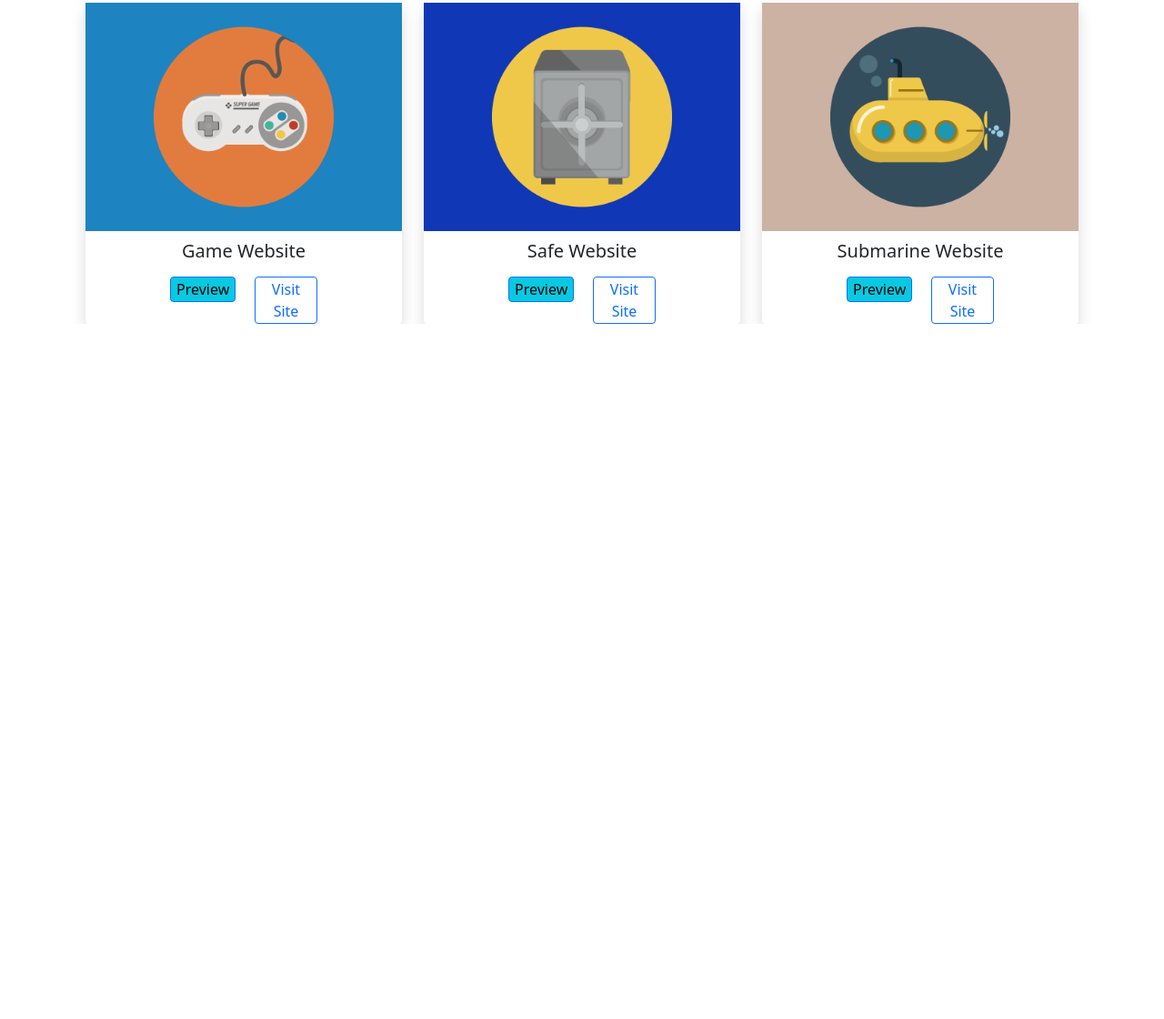
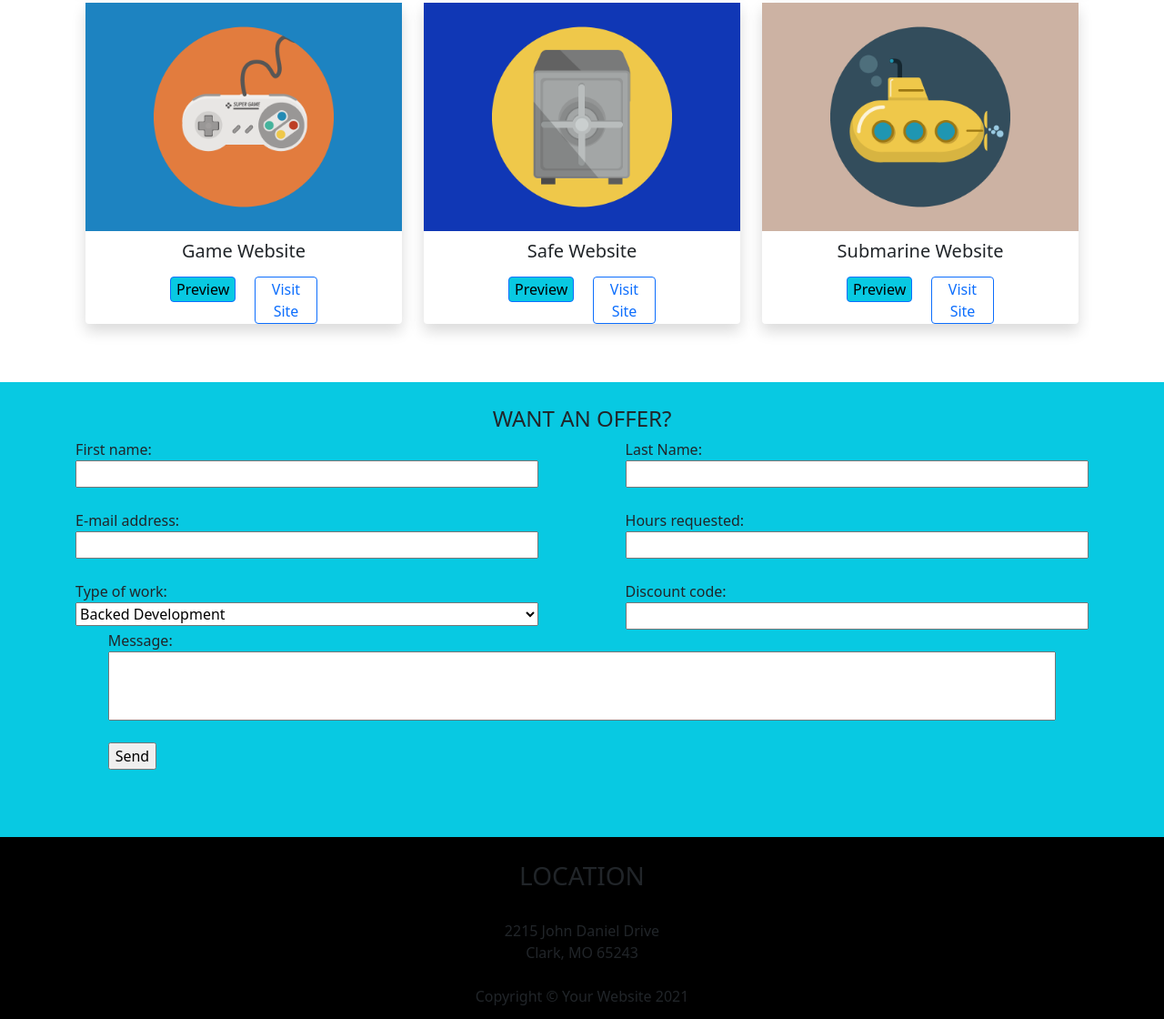
Before and after one commit to LucaVanossi/bootstrap-js-freelancer, a plain HTML site: page index.html in a window 1280 px wide. Shown: the part 979-2099 px from the top of the page at 91% size. Before the commit the page ends 1335 px from the top, so only its background shows below. Drawn offline with nearby package versions, Linux system fonts and the light colour scheme.

Commit message:
Html quasi concluso

```diff
--- a/index.html
+++ b/index.html
@@ -36,7 +36,7 @@
                     <div class="row align-items-start">
                         <div class="col">
                             <div class="shadow rounded">
-                            <img src="\img\portfolio\cabin.png" class="w-100 " alt="Cabin Website">
+                            <img src=".\img\portfolio\cabin.png" class="w-100 " alt="Cabin Website">
                             <div><figure class="text-center"><h5 style="margin-top:3%">Cabin Website</h5></figure>
                             </div>
                             <div class="row justify-content-center text-center">
@@ -51,7 +51,7 @@
                     </div>
                       <div class="col">
                         <div class="shadow rounded">
-                            <img src="\img\portfolio\cake.png" class="w-100 " alt="Cabin Website">
+                            <img src=".\img\portfolio\cake.png" class="w-100 " alt="Cake Website">
                             <div><figure class="text-center"><h5 style="margin-top:3%">Cake Website</h5></figure>
                             </div>
                             <div class="row justify-content-center text-center">
@@ -66,7 +66,7 @@
                       </div>
                       <div class="col">
                         <div class="shadow rounded">
-                            <img src="\img\portfolio\circus.png" class="w-100 " alt="Cabin Website">
+                            <img src=".\img\portfolio\circus.png" class="w-100 " alt="Circus Website">
                             <div><figure class="text-center"><h5 style="margin-top:3%">Circus Website</h5></figure>
                             </div>
                             <div class="row justify-content-center text-center">
@@ -86,7 +86,7 @@
                     <div class="row align-items-start">
                       <div class="col">
                         <div class="shadow rounded">
-                            <img src="\img\portfolio\game.png" class="w-100 " alt="Cabin Website">
+                            <img src=".\img\portfolio\game.png" class="w-100 " alt="Game Website">
                             <div><figure class="text-center"><h5 style="margin-top:3%">Game Website</h5></figure>
                             </div>
                             <div class="row justify-content-center text-center">
@@ -101,7 +101,7 @@
                       </div>
                       <div class="col">
                         <div class="shadow rounded">
-                            <img src="\img\portfolio\safe.png" class="w-100 " alt="Cabin Website">
+                            <img src=".\img\portfolio\safe.png" class="w-100 " alt="Safe Website">
                             <div><figure class="text-center"><h5 style="margin-top:3%">Safe Website</h5></figure>
                             </div>
                             <div class="row justify-content-center text-center">
@@ -116,7 +116,7 @@
                       </div>
                       <div class="col">
                         <div class="shadow rounded">
-                            <img src="\img\portfolio\submarine.png" class="w-100 " alt="Cabin Website">
+                            <img src=".\img\portfolio\submarine.png" class="w-100 " alt="Submarine Website">
                             <div><figure class="text-center"><h5 style="margin-top:3%">Submarine Website</h5></figure>
                             </div>
                             <div class="row justify-content-center text-center">
@@ -130,16 +130,54 @@
                         </div>
                       </div>
             </div>
+        </main>
+            <!--Form-->
+            <div class="container-fluid" style="height: 500px; margin-top:5%; background-color: rgb(8, 201, 226);">
+                <h4 class="text-center" style="padding-top:2%">WANT AN OFFER?</h4>
+                <div class="row justify-content-evenly" style="border-top:3%;">
+                    <div class="col-5">
+                        <form action="/action_page.php">
+                            <label for="fname">First name:</label><br>
+                            <input class="w-100" type="text" id="fname" name="fname"><br><br>
+                            <label for="lname">E-mail address:</label><br>
+                            <input class="w-100" type="text" id="e-mail" name="e-mail"><br><br>
+                            <label for="TypeofWork">Type of work:</label><br>
+                            <select class="w-100" name="cars" id="cars">
+                                <option value="volvo">Backed Development</option>
+                                <option value="saab">Frontend Development</option>
+                                <option value="opel">Project Analisys</option>
+                              </select>
+                          </form>
+                    </div>
+                    <div class="col-5">
+                        <form action="/action_page.php">
+                            <label for="fname">Last Name:</label><br>
+                            <input class="w-100" type="text" id="lname" name="lname"><br><br>
+                            <label for="lname">Hours requested:</label><br>
+                            <input class="w-100" type="number" id="Hours" name="Hours"><br><br>
+                            <label for="TypeofWork">Discount code:</label><br>
+                            <input class="w-100" type="text" id="discount" name="discount"><br>
+                          </form>
+                    </div>
+                    <div class="col-10">
+                        <form action="/action_page.php">
+                            <label for="Message">Message:</label><br>
+                            <input class="w-100 p-4" type="text" id="Message" name="Message"><br><br>
+                            <div class="row justify-content-center text-center"></div>
+                            <input type="submit" value="Send">
+                        </form>
+                        <p id="PrezzoFinale"></p>
+                  </div>
+                </div>
+            </div>
 
-            <!--Form-->
-            <div class="container-fluid">
-
-            </div>
-        </main>
         <footer>
             <!--Location-->
-            <div class="container-fluid">
-
+            <div class="container-fluid text-center" style="height: 200px; background-color:black">
+                <h3 style="padding-top:2%">LOCATION</h3><br>
+                <span>2215 John Daniel Drive</span><br>
+                <span>Clark, MO 65243 </span><br><br>
+                <span>Copyright &#169; Your Website 2021</span>
             </div>
         </footer>
     </body>
```
Lines whose indentation alone changed are shown as unchanged.
